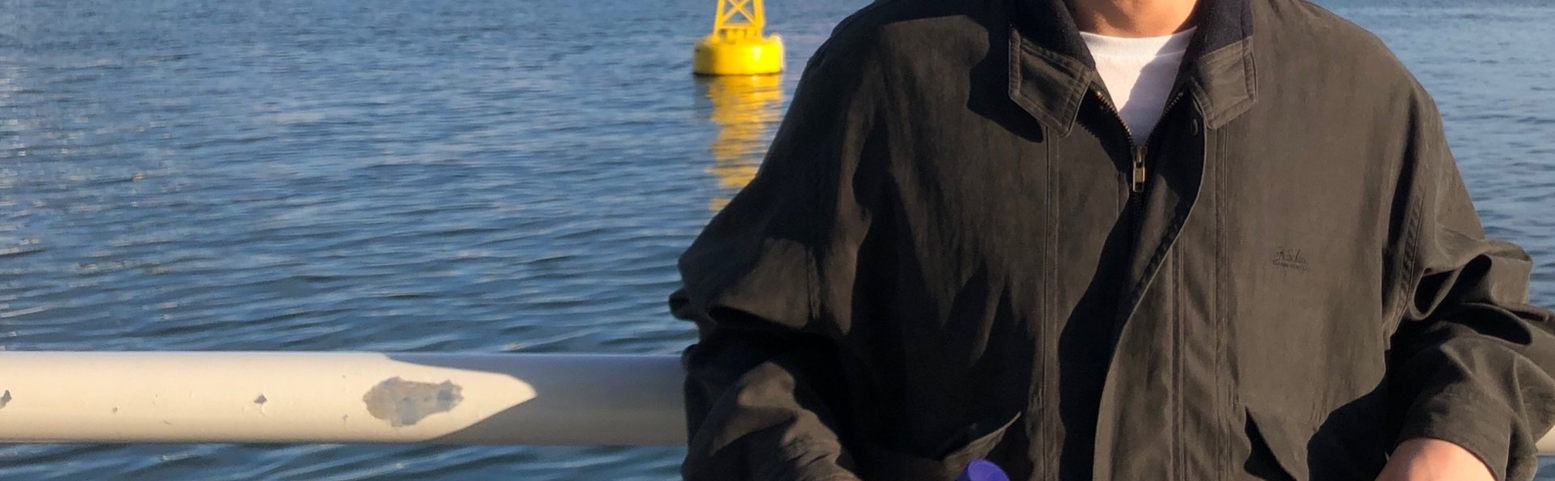
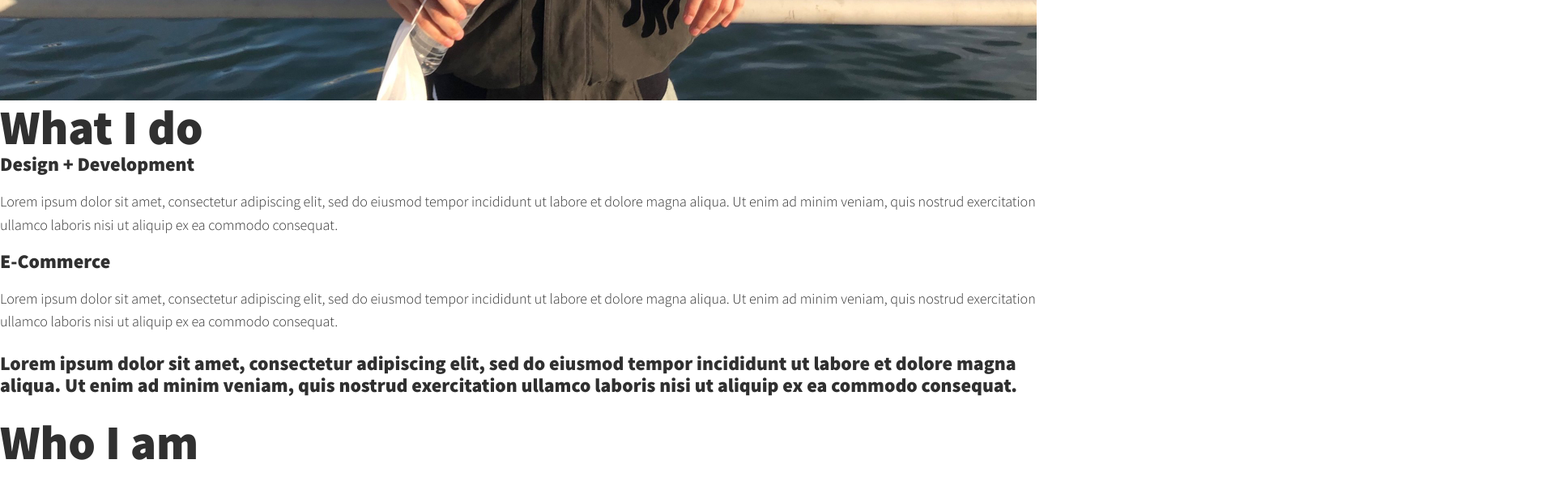
Before and after one commit to beegramin9/HCJ-Freecodecamp-Portfolio, a plain HTML site: page index.html in a window 1280 px wide. Shown: the part 1700-2294 px from the top of the page at 81% size, 1920 px wide, since content can reach past the window. Drawn offline with nearby package versions, Linux system fonts and the light colour scheme.

Commit message:
feat: writing basic css

```diff
--- /dev/null
+++ b/css/style.css
@@ -0,0 +1,56 @@
+*,
+*::before,
+*::after{
+    box-sizing: border-box;
+}
+
+:root {
+    --ff-primary: 'Source Sans Pro', sans-serif;
+    --ff-secondary: "Source Code Pro", monospace;
+
+    --fw-reg: 300;
+    --fw-bold: 900;
+
+    --clr-light: #fff;
+    --clr-dark: #303030;
+    --clr-accent: #16e0bd;
+
+    --fs-h1: 3rem;
+    --fs-h2: 2.25rem;
+    --fs-h3: 1.25rem;
+    --fs-body: 1rem;
+}
+
+@media (min-width: 800px) {
+    :root {
+        --fs-h1: 4.5rem;
+        --fs-h2: 3.75rem;
+        --fs-h3: 1.5rem;
+        --fs-body: 1.124rem;
+    }
+}
+
+/* General styles */
+body {
+    background: var(--clr-light);
+    color: var(--clr-dark);
+    margin: 0;
+    font-family: var(--ff-primary);
+    font-size: var(--fs-body);
+    line-height: 1.6;
+}
+
+img {
+    display: block;
+    max-width: 100%;
+}
+
+/* Typography */
+h1, h2, h3 {
+    line-height: 1.1;
+    margin: 0;
+}
+
+h1 {font-size: var(--fs-h1);}
+h2 {font-size: var(--fs-h2);}
+h3 {font-size: var(--fs-h3);}
--- a/index.html
+++ b/index.html
@@ -11,6 +11,8 @@
     href="https://cdnjs.cloudflare.com/ajax/libs/font-awesome/5.11.2/css.min.css"
     integrity="sha256-46qynGAkLSFpVbEBog43gvNhfrOj+BmwXdxFgVK/Kvc="
     crossorigin="anonymous">
+    <link rel="stylesheet" href="css/style.css">
+    <link rel="stylesheet" href="https://fonts.googleapis.com/css?family=Source+Code+Pro:400,900|Source+Sans+Pro:300,900&display=swap">
 </head>
 <body>
     <header>
```
